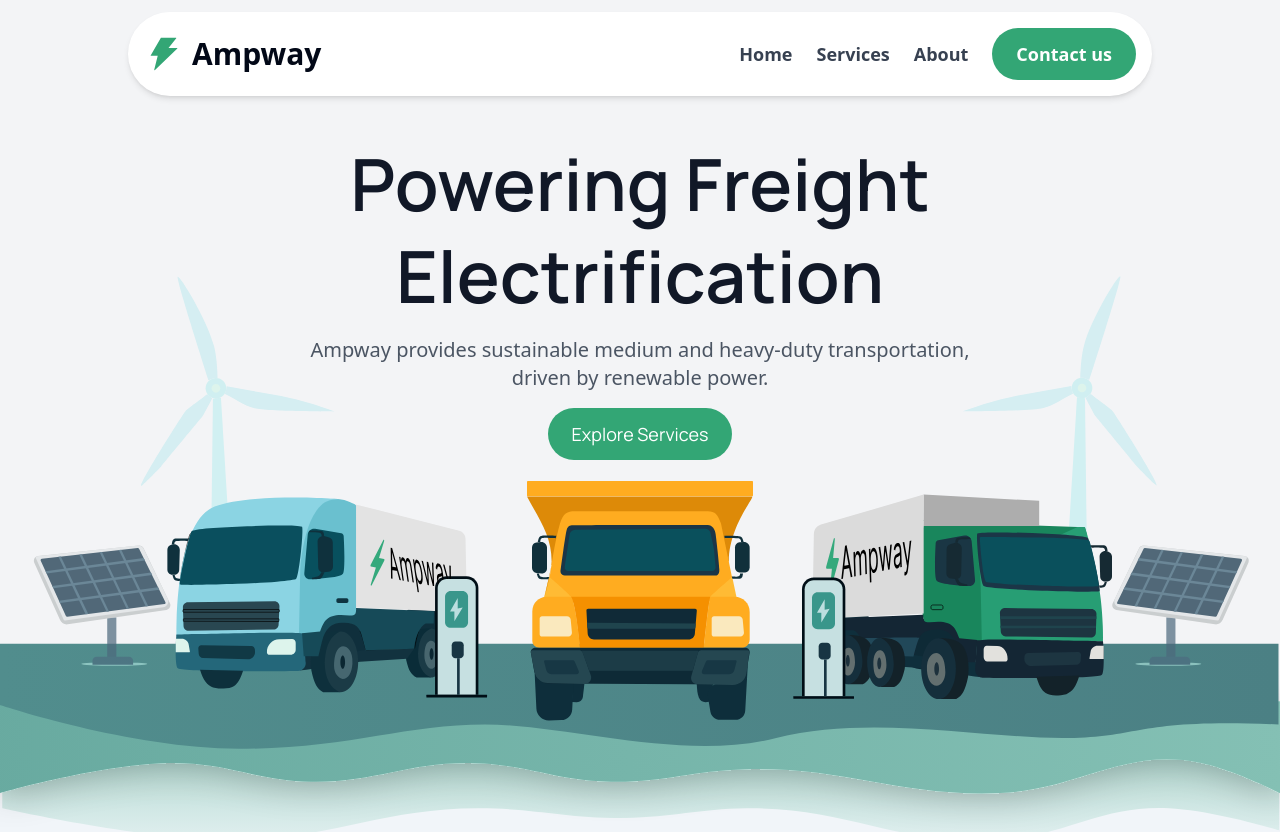
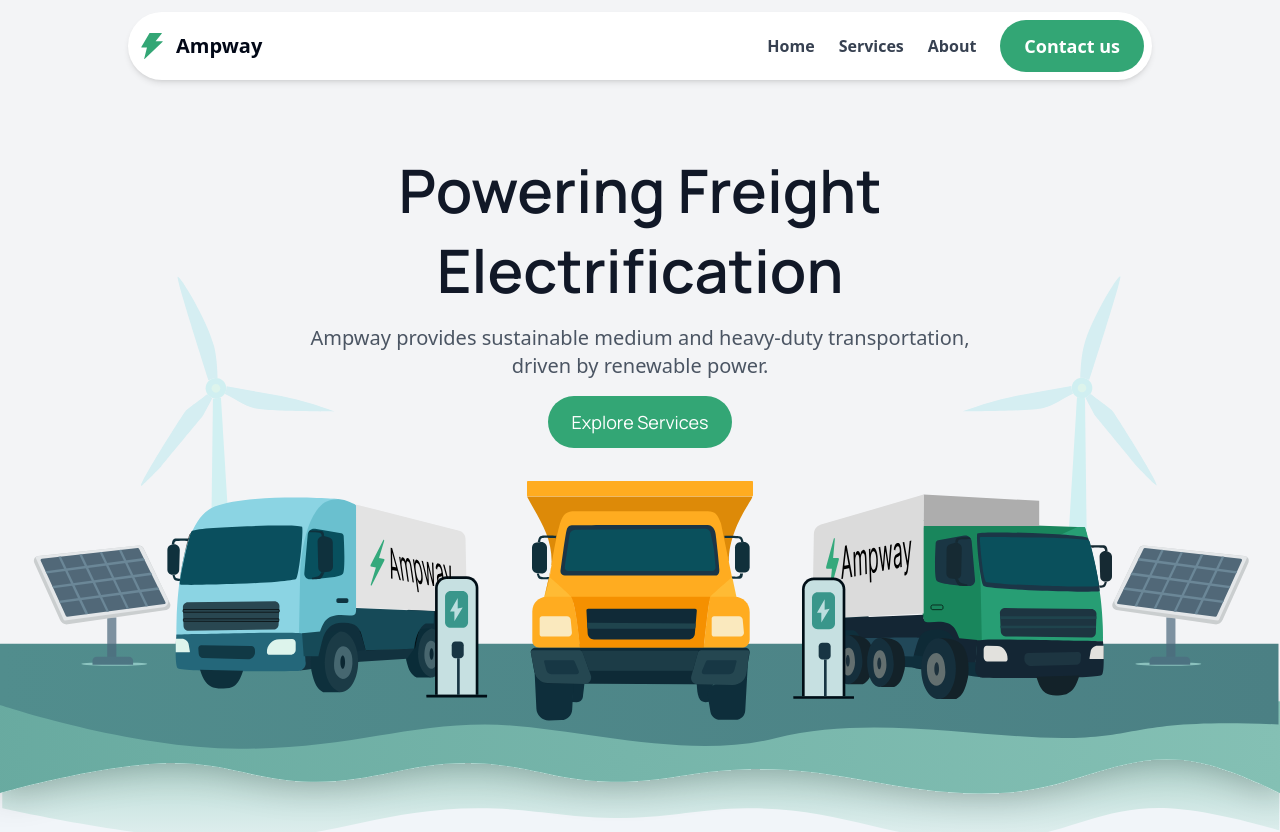
Before and after one commit to DhanushKeloth/ampway, a React (Vite) app: page / in a window 1280 px wide. Shown: the top 832 px of the page. Built offline with nearby package versions, Linux system fonts and the light colour scheme.

Commit message:
changing size

```diff
--- a/src/Home1/HomeTwo.jsx
+++ b/src/Home1/HomeTwo.jsx
@@ -61,28 +61,29 @@ const HomeTwo = () => {
       <div className="bg-gray-100 min-h-screen flex justify-center p-3 md:mb-44 -mb-16">
         {/* Navbar */}
         <nav
-          className={`fixed z-50 top-0 left-0 right-0 bg-white w-[90%] md:w-4/5 mx-auto p-4 flex items-center justify-between shadow-md rounded-full transition-transform duration-300 ${
-            showNavbar ? "translate-y-0 mt-3" : "-translate-y-full"
-          }`}
+          className={`fixed z-50 top-0 left-0 right-0 bg-white w-[90%]md:h-20
+           md:w-4/5 mx-auto p-2 flex items-center justify-between shadow-md rounded-full transition-transform duration-300 ${
+             showNavbar ? "translate-y-0 mt-3" : "-translate-y-full"
+           }`}
         >
           {/* Logo */}
           <div className="flex items-center gap-2">
             <AiFillThunderbolt
               color="#33A675"
-              className="w-8 h-8 md:w-10 md:h-10"
+              className="w-8 h-8 md:w-8 md:h-8"
             />
-            <span className="font-bold text-2xl md:text-3xl">Ampway</span>
+            <span className="font-bold text-2xl md:text-xl">Ampway</span>
           </div>
 
           {/* Desktop Links */}
           <div className="hidden md:flex items-center gap-6 font-semibold">
-            <a href="#" className="text-gray-700 hover:text-black text-lg">
+            <a href="#" className="text-gray-700 hover:text-black text-md">
               Home
             </a>
-            <a href="#" className="text-gray-700 hover:text-black text-lg">
+            <a href="#" className="text-gray-700 hover:text-black text-md">
               Services
             </a>
-            <a href="#" className="text-gray-700 hover:text-black text-lg">
+            <a href="#" className="text-gray-700 hover:text-black text-md">
               About
             </a>
             <button className="bg-[#33A675] text-white rounded-full px-6 py-3 text-lg">
@@ -123,7 +124,7 @@ const HomeTwo = () => {
         {/* Hero Section */}
         <div className="container mx-auto px-4 flex items-center justify-center md:mt-20 mt-3">
           <div className="flex flex-col items-center text-center mb-12 md:-mt-56 -mt-16">
-            <h2 className="md:text-3xl lg:text-7xl leading-tight md:mb-6 mb-4 text-gray-900 manrope-font text-4xl">
+            <h2 className="md:text-3xl lg:text-6xl leading-tight md:mb-6 mb-4 text-gray-900 manrope-font text-4xl">
               <div className="flex flex-col md:gap-5 gap-2">
                 <span>Powering Freight</span>
                 <span>Electrification</span>
@@ -185,7 +186,7 @@ const HomeTwo = () => {
       </div> */}
 
       {/* Team Section */}
-       <div className="bg-gray-50 flex flex-col items-center justify-center gap-10 p-10 h-screen w-4/5 ml-auto mr-auto rounded-[3rem]">
+      <div className="bg-gray-50 flex flex-col items-center justify-center gap-10 p-10 h-screen w-4/5 ml-auto mr-auto rounded-[3rem]">
         <p className="text-[4rem] font-bold">Meet Our Team</p>
         <div className="flex gap-10">
           <ProfileFull
@@ -201,18 +202,16 @@ const HomeTwo = () => {
         </div>
       </div>
 
-
-
-      <UseCase3/>
+      <UseCase3 />
       <div className="flex  justify-center">
         <FAQ2 />
       </div>
       {/* <Services2/> */}
-        {/* <Dummy/> */}
+      {/* <Dummy/> */}
       <GetConnexted />
       {/* <LogistFooter /> */}
       {/* <Footer2 /> */}
-      <Footer3/>
+      <Footer3 />
       {/* <Footer4/> */}
     </div>
   );
```
